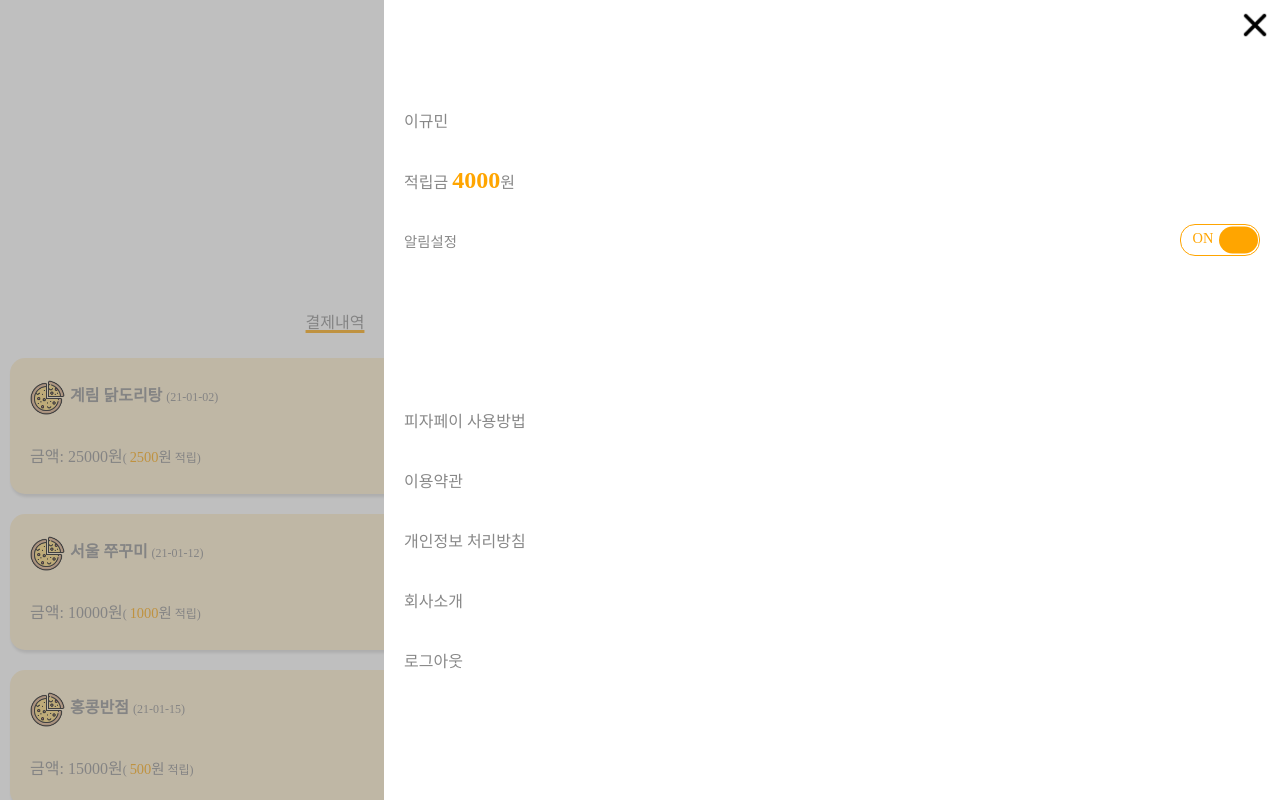
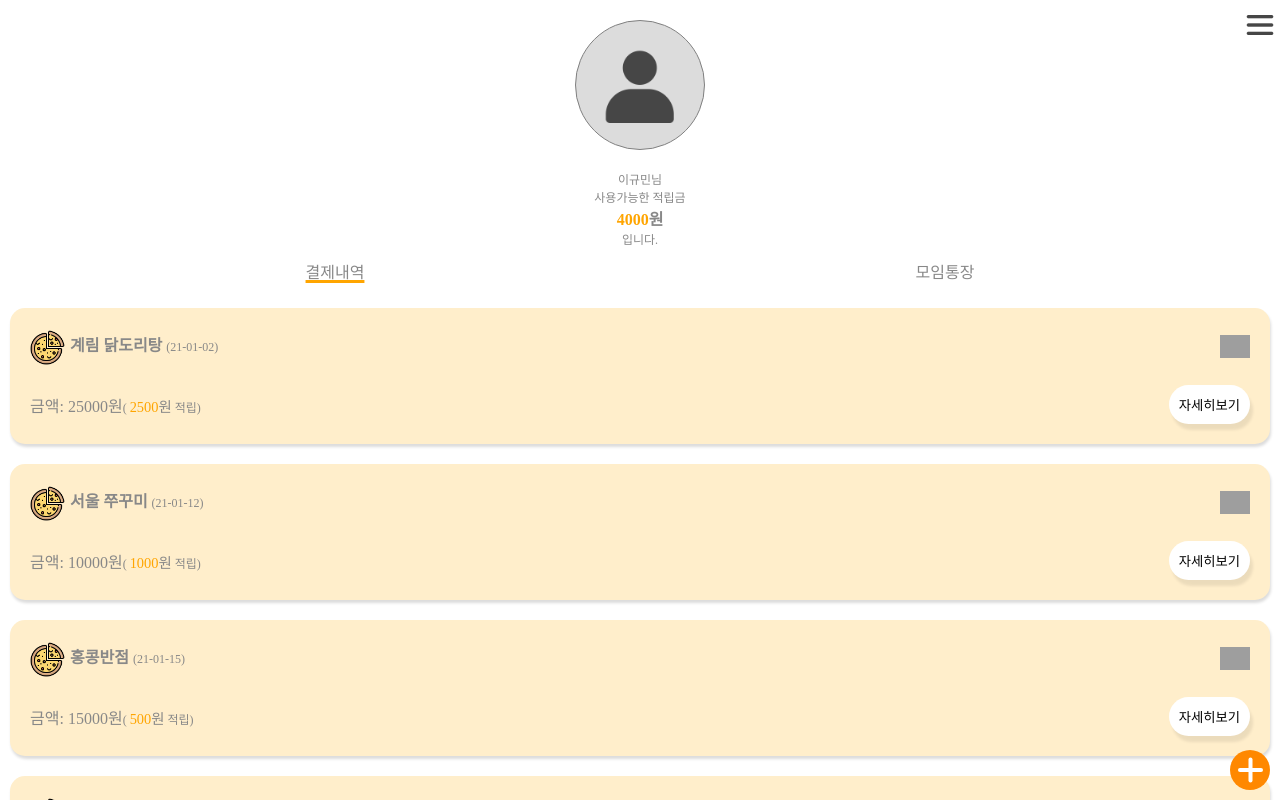
Before and after one commit to Lee-Gyumin/pizza-client, a Vue app: page /#/home in a window 1280 px wide. Built offline with nearby package versions, Linux system fonts and the light colour scheme; grey boxes are pictures that could not be loaded.

Commit message:
퍼블 수정

```diff
--- a/src/App.vue
+++ b/src/App.vue
@@ -81,6 +81,9 @@ li {
 }
 img {
   vertical-align: bottom;
+}
+input {
+  outline: none;
 }
 button {
   height: 40px;
--- a/src/components/Hamburgur.vue
+++ b/src/components/Hamburgur.vue
@@ -1,6 +1,9 @@
 <template>
-  <div class="menu-container" :class="{ active: showActive }">
-    <div class="menu-contents">
+  <div class="menu-container">
+    <div class="hamburgur">
+      <img src="../assets/images/hamburgur.png" @click="showToggle()" alt="" />
+    </div>
+    <div class="menu-contents" :class="{ active: showActive }">
       <div class="ham-menu">
         <ul class="nav">
           <li><div>이규민</div></li>
@@ -32,7 +35,7 @@
         <img src="../assets/images/close.png" alt="" />
       </div>
     </div>
-    <div class="bg" @click="showToggle()"></div>
+    <div class="bg" @click="showToggle()" :class="{ active: showActive }"></div>
   </div>
 </template>
 
@@ -40,7 +43,7 @@
 export default {
   data() {
     return {
-      showActive: true,
+      showActive: false,
       toggleActive: false,
     };
   },
@@ -57,17 +60,25 @@ export default {
 
 <style scoped>
 .menu-container {
-  display: none;
   position: absolute;
   top: 0;
-  left: 0;
+  right: 0;
+}
+.hamburgur {
+  display: flex;
+  justify-content: flex-end;
+  align-items: center;
   width: 100%;
-  height: 100%;
+  height: 50px;
+  text-align: right;
 }
-.menu-container.active {
-  display: block;
+.hamburgur img {
+  width: 40px;
+  height: 40px;
 }
+
 .menu-contents {
+  display: none;
   position: fixed;
   top: 0;
   right: 0;
@@ -76,6 +87,9 @@ export default {
   z-index: 99999;
   background-color: white;
   font-size: 2rem;
+}
+.menu-contents.active {
+  display: block;
 }
 .ham-menu {
   display: flex;
@@ -154,6 +168,7 @@ export default {
   width: 100%;
 }
 .bg {
+  display: none;
   position: fixed;
   top: 0;
   left: 0;
@@ -162,4 +177,7 @@ export default {
   background-color: gray;
   opacity: 0.5;
 }
+.bg.active {
+  display: block;
+}
 </style>
--- a/src/views/Home.vue
+++ b/src/views/Home.vue
@@ -2,9 +2,6 @@
   <div class="contents">
     <hamburgur></hamburgur>
     <header>
-      <div class="hamburgur">
-        <img src="../assets/images/hamburgur.png" alt="" />
-      </div>
       <div class="profile">
         <div class="profile-img">
           <img src="../assets/images/profile.png" alt="" />
@@ -12,7 +9,7 @@
         <div class="desc">
           이규민님 <br />
           사용가능한 적립금<br />
-          <span>0</span><br />
+          <span>4000</span><br />
           입니다.
         </div>
       </div>
@@ -143,18 +140,7 @@ header {
   height: auto;
   text-align: center;
 }
-header .hamburgur {
-  display: flex;
-  justify-content: flex-end;
-  align-items: center;
-  width: 100%;
-  height: 50px;
-  text-align: right;
-}
-header .hamburgur img {
-  width: 40px;
-  height: 40px;
-}
+
 header .profile-img {
   position: relative;
   background-color: gainsboro;
@@ -292,7 +278,7 @@ footer.float-btn .button::after {
 footer .filter {
   position: absolute;
   width: 120px;
-  bottom: -340%;
+  bottom: -440%;
   right: 5px;
   background-color: white;
   padding: 5px;
--- a/src/views/PaymentDetail.vue
+++ b/src/views/PaymentDetail.vue
@@ -224,17 +224,11 @@ footer button {
   width: 100%;
   padding: 20px;
 }
-.share-pop .share-contents ul li {
-  margin-bottom: 30px;
-}
-.share-pop .share-contents li.check {
-  display: flex;
-  justify-content: end;
-  align-items: baseline;
-}
+
 .share-pop .share-contents li.check label {
   display: flex;
-  align-items: baseline;
+  align-items: center;
+  height: 50px;
 }
 .share-pop .share-contents li.check input {
   width: 50px;
--- a/src/views/Register.vue
+++ b/src/views/Register.vue
@@ -32,12 +32,12 @@
             <div>전화번호</div>
             <div class="certified">
               <div>
-                <input type="text" placeholder="'-' 없이 입력" /><button>
+                <input type="number" placeholder="'-' 없이 입력" /><button>
                   인증
                 </button>
               </div>
               <div>
-                <input type="text" placeholder="인증번호 입력" /><button>
+                <input type="number" placeholder="인증번호 입력" /><button>
                   확인
                 </button>
               </div>
@@ -154,6 +154,9 @@ header div {
   border-radius: 0;
   border-bottom: 1px solid rgb(172, 172, 172);
 }
+.info .certified div:last-child input {
+  border-bottom: none;
+}
 input::placeholder {
   color: rgb(172, 172, 172);
 }
```
